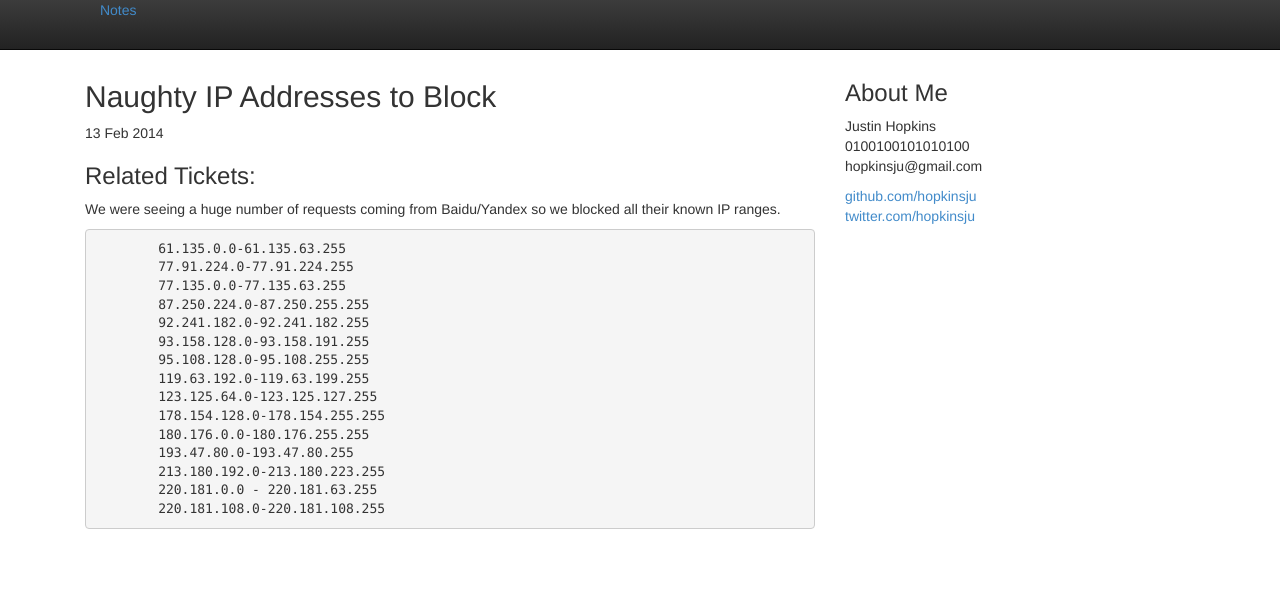
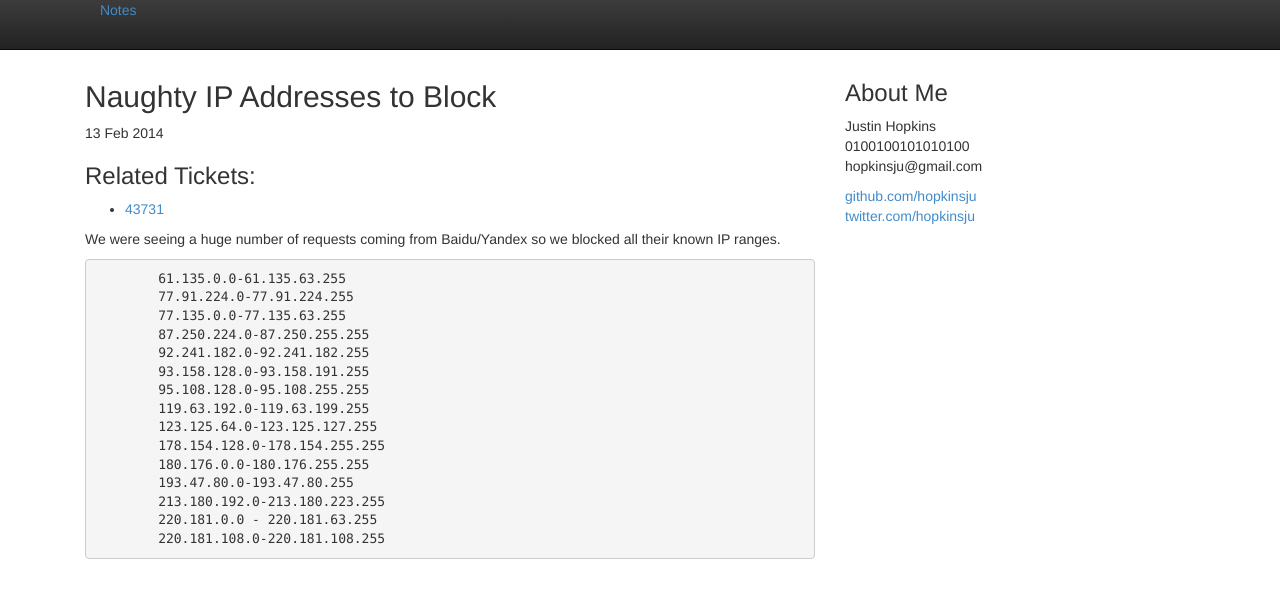
Before and after one commit to hopkinsju/hopkinsju.github.io, a Jekyll site: the page built from _posts/2014-02-13-naughty-search-spider-ip-addresses.md, in a window 1280 px wide. Shown: the top 598 px of the page. Built offline with Jekyll 4.4.1, drawn with Linux system fonts in a browser that asks for light colours; Markdown is read by kramdown in place of the engine named in the settings.

Commit message:
silly search bots

```diff
--- a/_posts/2014-02-13-naughty-search-spider-ip-addresses.md
+++ b/_posts/2014-02-13-naughty-search-spider-ip-addresses.md
@@ -3,7 +3,7 @@ layout: post
 title: "Naughty IP Addresses to Block"
 categories: networking
 tags: networking yandex baidu
-ticketnos: 43731
+ticketnos: ['43731']
 excerpt: "Troublesome search spiders breaking our stuff"
 ---
 
```
